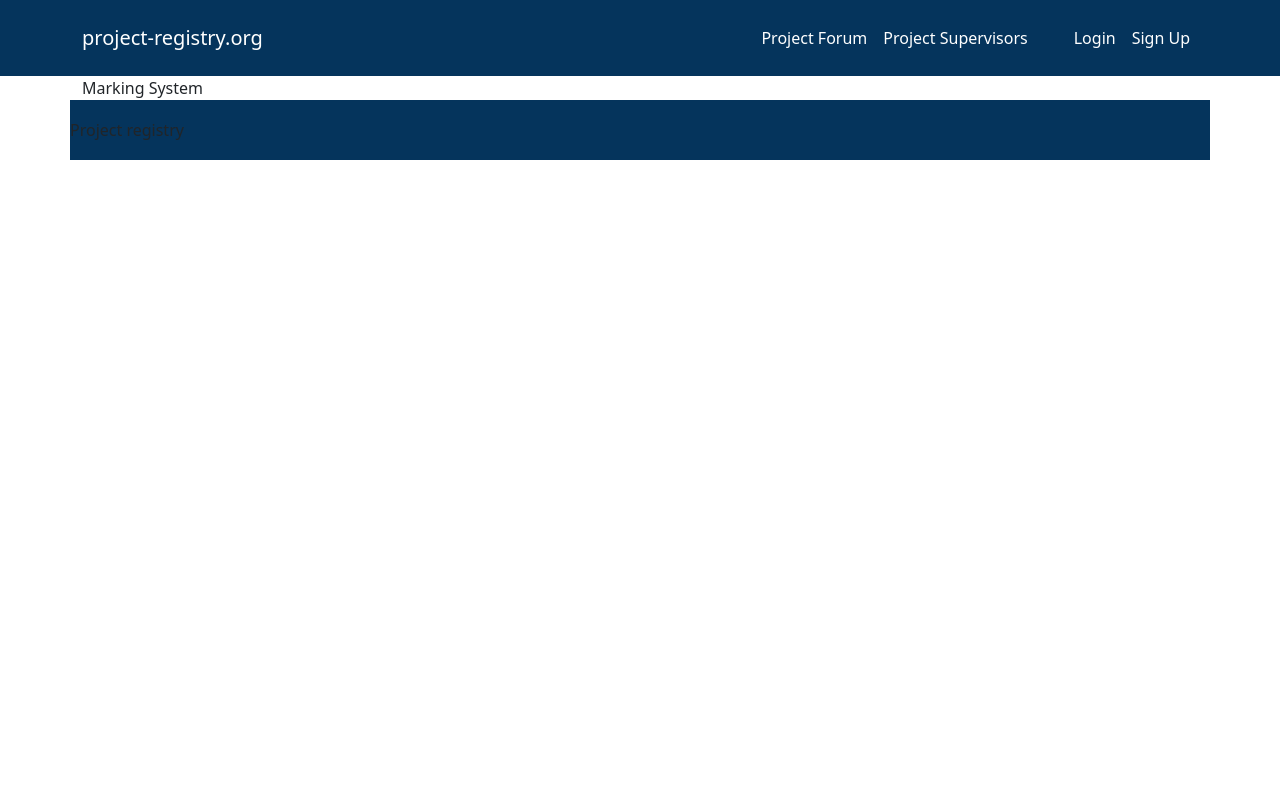
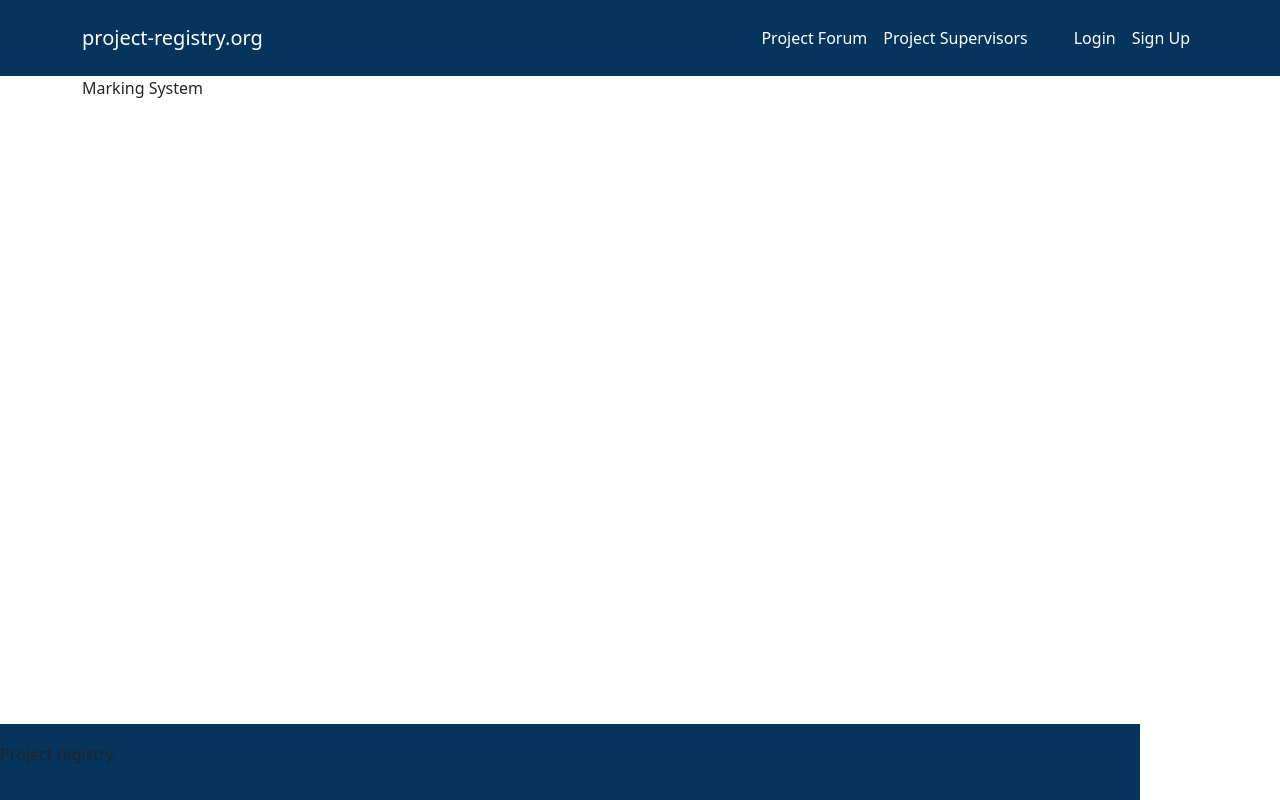
Before and after one commit to Appromode/front-end, a Next.js app: page / in a window 1280 px wide. Built offline with nearby package versions, Linux system fonts and the light colour scheme.

Commit message:
Fixed footer

```diff
--- a/components/Footer/index.tsx
+++ b/components/Footer/index.tsx
@@ -6,7 +6,7 @@ import styles from './styles.module.scss';
 
 const Footer = () => (
   <Container id={styles.footer}>
-    Project registry
+    <p> Project registry </p>
   </Container>
 );
 
--- a/components/Footer/styles.module.scss
+++ b/components/Footer/styles.module.scss
@@ -4,4 +4,8 @@
     background-color: $default-blue;
   font-weight: 300;
   padding: 18px 0px;
+  position: fixed;
+  bottom: 0;
+  left: 0;
+  width: 100%;
 }
```
